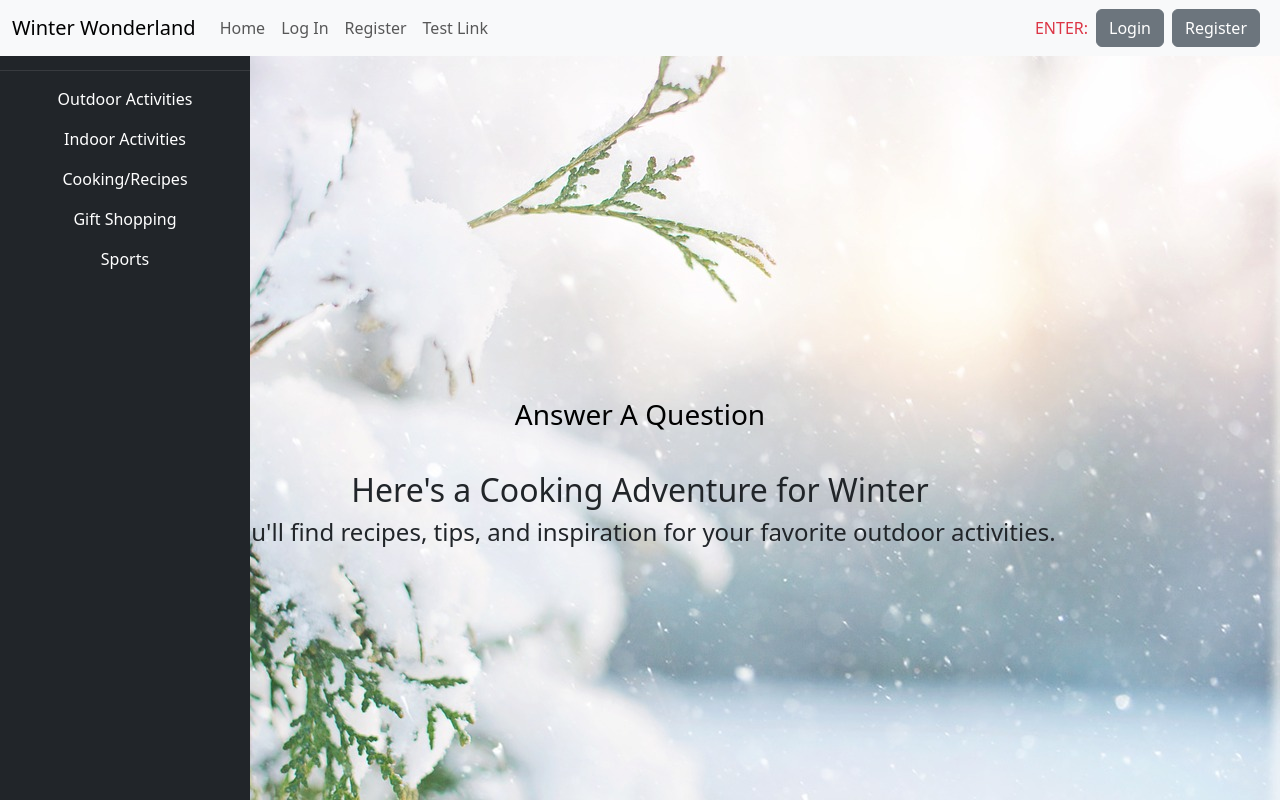
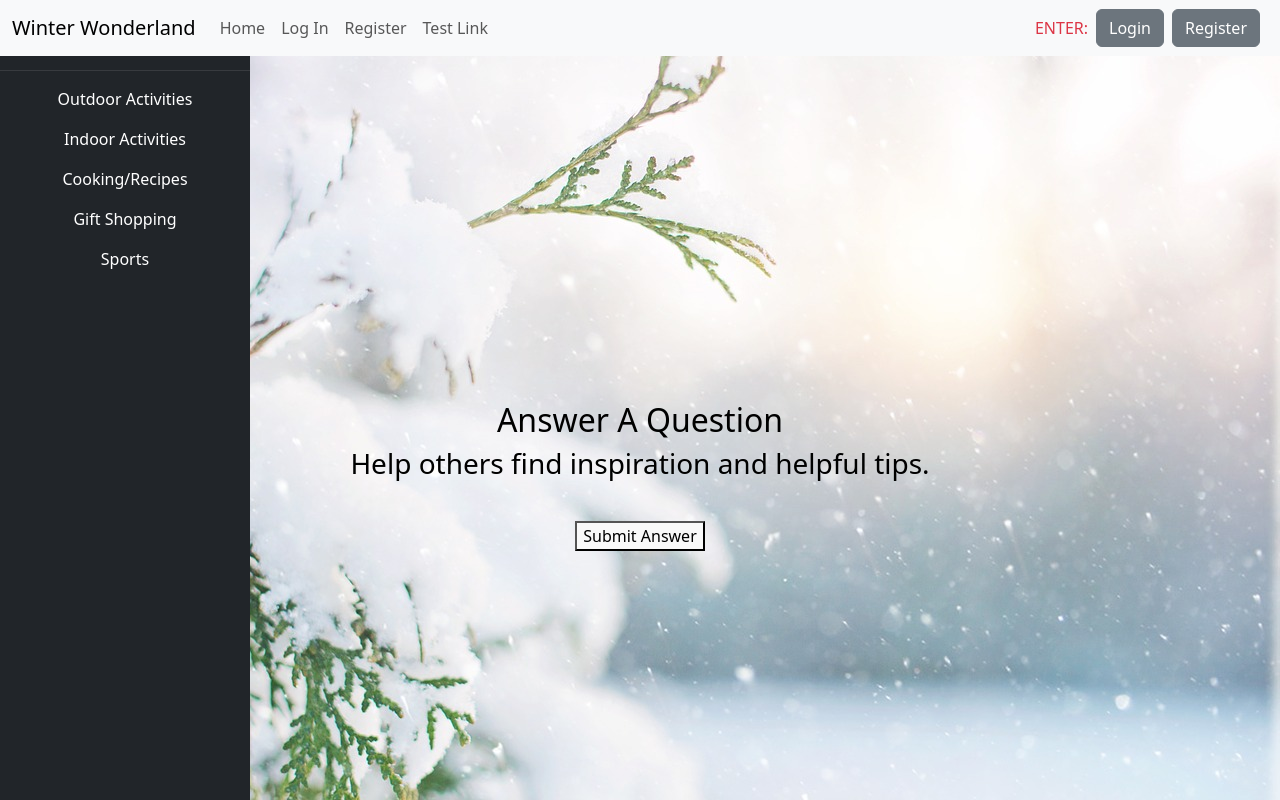
Before and after one commit to hubforschoolwork/pro5go, a React (Vite) app: page /answer in a window 1280 px wide. Built offline with nearby package versions, Linux system fonts and the light colour scheme; no server answers.

Commit message:
create buttons

```diff
--- a/src/App.jsx
+++ b/src/App.jsx
@@ -15,6 +15,7 @@ import Sports from '/src/pages/sports.jsx';
 import Outdoor from './pages/outdoor.jsx';
 import Answer from './pages/answer.jsx';
 import Question from './pages/question.jsx';
+
 
 
 function App() {
--- /dev/null
+++ b/src/components/answerbutton.jsx
@@ -0,0 +1,14 @@
+import React from 'react';
+import {Link} from 'react-router-dom';
+
+
+
+const Answerbutton = () => {
+    return (
+        <Link to="/answer" className="answer-button">
+             <button type="submit">Submit Answer</button>
+        </Link>
+    )
+}
+
+export default Answerbutton;
--- a/src/components/answerform.jsx
+++ b/src/components/answerform.jsx
@@ -5,13 +5,10 @@ function Answerit() {
     return (
         <>
         <div className="form-container">
-            <h3>Answer A Question</h3>
+            <h2>Answer A Question</h2>
+            <h3>Help others find inspiration and helpful tips.</h3>
         </div>
 
-        <div>
-                <h2>Here's a Cooking Adventure for Winter</h2>
-                <h4>You'll find recipes, tips, and inspiration for your favorite outdoor activities.</h4>
-            </div>
         </>
     );
 }
--- a/src/components/outdoorfun.jsx
+++ b/src/components/outdoorfun.jsx
@@ -5,11 +5,10 @@ function Outdoorgalore() {
     return (
         <>
         <div className="form-container">
-            <h3>Outdoor Fun</h3>
+            <h2>Outdoor Fun</h2>
         </div>
 
         <div>
-                <h2>Fun things to do outdoors!</h2>
                 <h4>Enjoy the fresh winter air with fun things to do outdoors!</h4>
             </div>
         </>
--- a/src/pages/answer.jsx
+++ b/src/pages/answer.jsx
@@ -3,6 +3,7 @@ import Answerit from '../components/answerform.jsx';
 import Dashboard from '../components/dashboardtest.jsx';
 import Sidebar from '../components/sidebar.jsx';
 import './answer.css'
+import Answerbutton from '../components/answerbutton.jsx';
 
 function Answer() {
     return (
@@ -15,6 +16,7 @@ function Answer() {
         </div>
 
         <Answerit />
+        <Answerbutton />
 
         </>
     );
```
Also changed, not shown: src/components/questionbutton.jsx (added).
